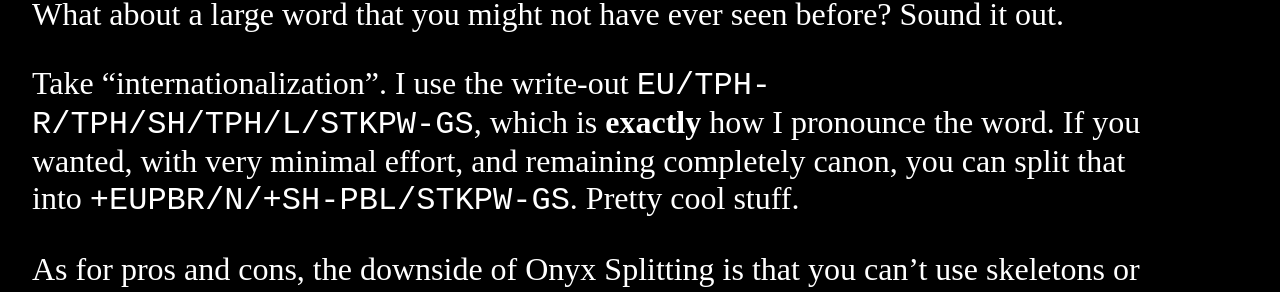
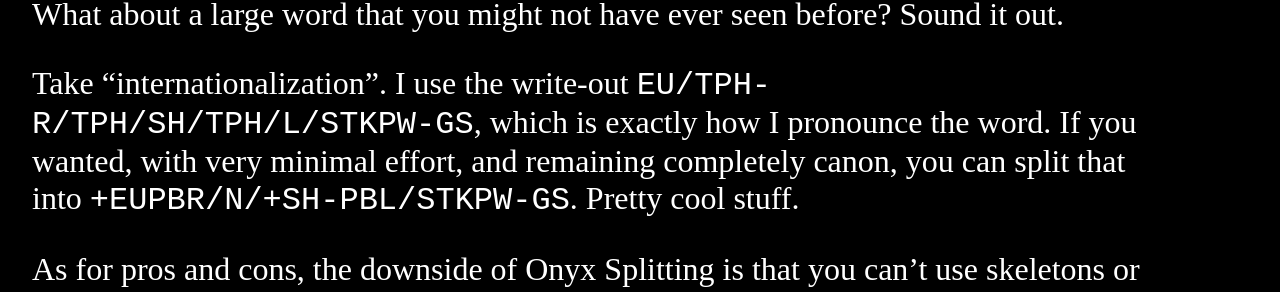
Before and after one commit to Grahp/Website, a Jekyll site: the page built from pages/Onyx.md, in a window 1280 px wide and 900 px high, scrolled down 1579 px. Shown: the part 156-448 px from the top of the window. Built offline with Jekyll 4.4.1, drawn with Linux system fonts in a browser that asks for light colours.

```diff
--- a/pages/Onyx.md
+++ b/pages/Onyx.md
@@ -38,7 +38,7 @@ Take a word like "helmet". In Onyx, it's (only) outline is `HEL/PH-T`. Rather th
 
 What about a large word that you might not have ever seen before? Sound it out.
 
-Take "internationalization". I use the write-out `EU/TPH-R/TPH/SH/TPH/L/STKPW-GS`, which is **exactly** how I pronounce the word. If you wanted, with very minimal effort, and remaining completely canon, you can split that into `+EUPBR/N/+SH-PBL/STKPW-GS`. Pretty cool stuff.
+Take "internationalization". I use the write-out `EU/TPH-R/TPH/SH/TPH/L/STKPW-GS`, which is exactly how I pronounce the word. If you wanted, with very minimal effort, and remaining completely canon, you can split that into `+EUPBR/N/+SH-PBL/STKPW-GS`. Pretty cool stuff.
 
 As for pros and cons, the downside of Onyx Splitting is that you can't use skeletons or the starter bank on it's own (no `TPH`, or `TR-RB`, et al.).
 
```
